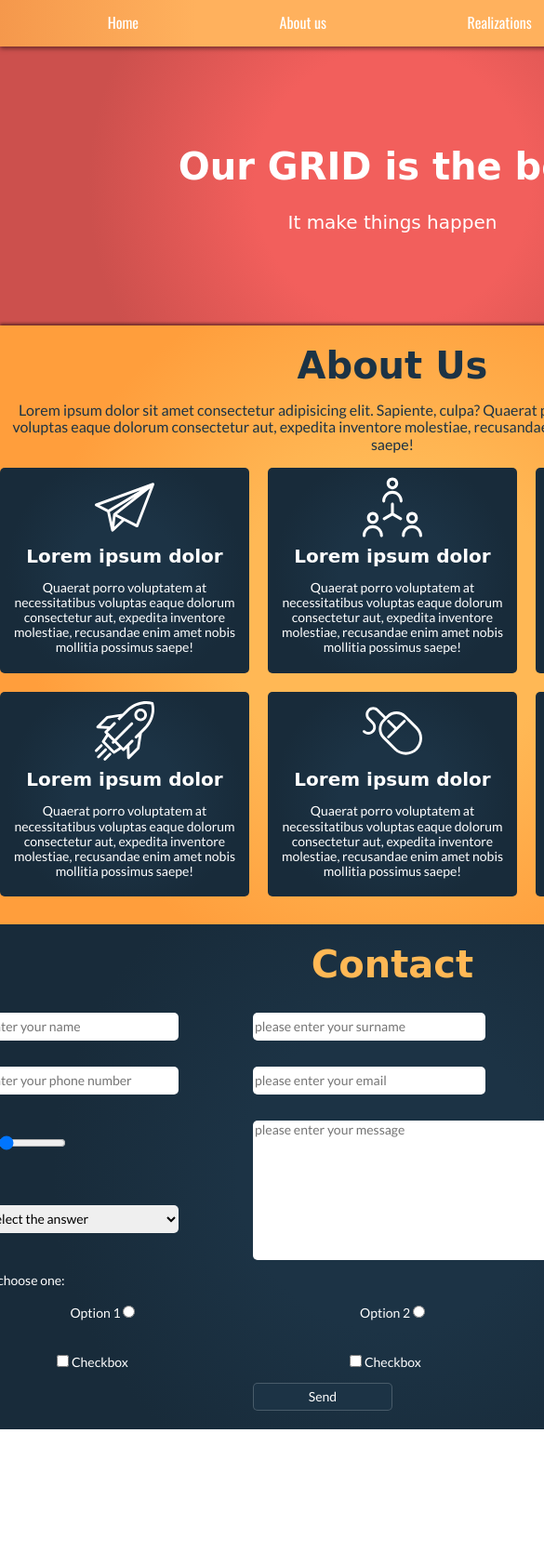
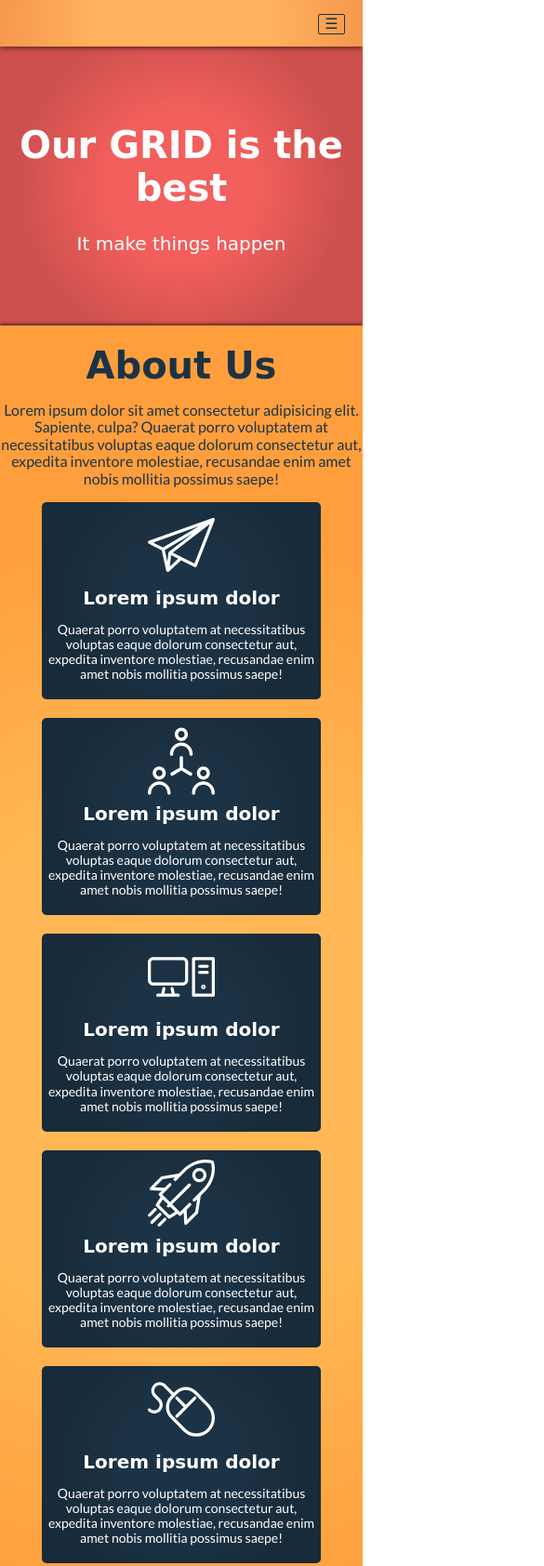
Before and after one commit to shzgfx/gridtraining, a plain HTML site: page index.html in a window 390 px wide. Shown: the top 1684 px of the page at 93% size, 585 px wide, since content can reach past the window. Before the commit the page ends 1537 px from the top, so only its background shows below. Drawn offline with nearby package versions, Linux system fonts and the light colour scheme; a web font is replaced by a local one.

Commit message:
added responsive and hamburger menu

```diff
--- a/css/main.css
+++ b/css/main.css
@@ -37,12 +37,19 @@ body {
     position: relative;
 }
 
-.nav {
-    margin: 15px auto;
-    max-width: 960px;
+.nav__menu {
     list-style: none;
     display: flex;
-    justify-content: space-around;
+    justify-content: center;
+    max-width: 960px;
+    padding: 0;
+}
+.nav__container {
+    display: flex;
+    justify-content: center;
+}
+.nav__switcher {
+    display: none;
 }
 
 .nav__link {
@@ -50,6 +57,7 @@ body {
     text-decoration: none;
     font-size: 16px;
     color: #fff;
+    margin: 0 20px;
 }
 .nav__link:hover {
     color: rgb(28,51,69);
@@ -94,7 +102,6 @@ body {
 .wrapper {
     grid-area: wrapper;
     display: flex;
-    justify-content: center;
     flex-direction: column;
     align-items: center;
     box-shadow: 0px -2px 3px 0px rgba(0, 0, 0, 50%);
@@ -116,7 +123,7 @@ body {
     font-size: 40px;
     color: rgb(28,51,69);
     margin: 0px 0px;
-    padding:
+
 }
 
 .wrapper__paragraph {
@@ -139,8 +146,6 @@ body {
 
 .highlights__content {
     max-width: 300px;
-    /*background: rgb(255,183,81);
-    background: radial-gradient(circle, rgba(255,183,81,1) 33%, rgba(255,189,113,1) 73%);*/
     border-radius: 5px;
     background: rgb(28,51,69);
     background: radial-gradient(circle, rgba(28,51,69,1) 33%, rgba(24,43,58,1) 73%);
@@ -210,6 +215,7 @@ body {
     box-shadow: none;
     border: none;
     width: 250px;
+    max-width: 250px;
 
 }
 
@@ -233,6 +239,10 @@ body {
 
 .form__email {
     grid-area: email;
+}
+
+.form__password {
+    grid-area: password;
 }
 
 .form__range {
@@ -268,7 +278,6 @@ body {
 }
 
 .form__textarea {
-    width: 580px;
     max-width: 600px;
     height: 150px;
     border-radius: 5px;
@@ -305,6 +314,7 @@ body {
 }
 .form__file {
     grid-area: file;
+    display: flex;
 }
 .form__file--input {
     display: none;
@@ -328,3 +338,136 @@ body {
     animation-duration: 1s;
     background-color: rgb(12, 85, 141);
 }
+
+
+@media screen and (max-width: 800px) {
+    body {
+        min-width: auto;
+    }
+
+    .container {
+        text-align: center;
+        grid-template-columns: 1fr;
+    }
+
+    .header {
+        min-height: 50px;
+        height: auto;
+    }
+
+    .nav__switcher {
+        display: block;
+        margin-left: auto;
+        margin-right: 5%;
+        margin-top: 15px;
+        background: none;
+        border: solid 1px rgba(28,51,69,1);
+        border-radius: 2px;
+        color: rgba(28,51,69,1);
+    }
+
+    .nav__switcher:hover {
+        background-color: rgba(28,51,69,1);
+        color: #fff;
+        animation-name: switcher;
+        animation-duration: 1s;
+    }
+
+    @keyframes switcher {
+        from {
+            background: none;
+            color:  rgba(28,51,69,1);
+        }
+        to {
+            background-color:rgba(28,51,69,1);
+            color: #fff;
+        }
+    }
+
+    .nav__menu {
+        display: none;
+
+    }
+
+    .nav__menu--visible{
+        display: flex;
+        flex-direction: column;
+        text-align: center;
+
+    }
+
+
+    .nav__link:hover {
+        color: rgb(28,51,69);
+        animation-duration: 1s;
+        animation-name: ho;
+    }
+
+    .wrapper__header {
+        text-align: center;
+        margin: 0;
+    }
+
+    .highlights {
+        grid-template-columns: auto;
+        grid-template-areas:
+                "highlights__content";
+    }
+
+    .form__container {
+        width: auto;
+        grid-template-columns: auto;
+        grid-template-areas: "name"
+                            "surname"
+                            "age"
+                            "phone"
+                            "email"
+                            "password"
+                            "range"
+                            "answear"
+                            "message"
+                            "inputs"
+                            "check"
+                            "file"
+                            "submit";
+        grid-row-gap: 10px;
+        font-family: 'Lato', sans-serif;
+
+    }
+
+    .form__radio {
+        width: auto;
+        flex-direction: column;
+        align-items: center;
+        text-align: center;
+    }
+
+    .form__legend {
+        margin: 0 auto;
+    }
+
+    .form__check--container {
+        grid-area: check;
+        display: flex;
+        flex-direction: column;
+        justify-content: center;
+        align-items: center;
+    }
+
+    .form__message {
+        grid-area: message;
+        display: flex;
+        justify-content: center;
+    }
+
+    .form__textarea {
+        border-radius: 5px;
+        margin: 0;
+        border: none;
+    }
+
+    .form__file {
+        display: flex;
+        justify-content: center;
+    }
+}
--- a/index.html
+++ b/index.html
@@ -11,8 +11,9 @@
   <body>
     <div class="container">
         <header class="header">
-            <nav>
-                <ul class="nav">
+            <button class="nav__switcher nav__switcher--js">☰</button>
+            <nav class="nav__container">
+                <ul class="nav__menu nav__menu--js">
                     <li><a class="nav__link" href="">Home</a></li>
                     <li><a class="nav__link" href="">About us</a></li>
                     <li><a class="nav__link" href="">Realizations</a></li>
@@ -147,7 +148,7 @@
                     </p>
 
                     <fieldset class="form__radio">
-                        <legend>Please choose one:</legend>
+                        <legend class="form__legend">Please choose one:</legend>
                         <p>
                             <label for="radio1">Option 1</label>
                             <input type="radio" name="radio" id="radio1">
@@ -201,8 +202,9 @@
                     <p class="form__message">
                         <textarea class="form__textarea" placeholder="please enter your message" id="message" name="message"></textarea>
                     </p>
-
-                    <input class="form__button" type="submit" value="Send">
+                    <div>
+                        <input class="form__button" type="submit" value="Send">
+                    </div>
                 </form>
             </div>
         </section>
@@ -210,5 +212,6 @@
 
         <footer></footer>
     </div>
+    <script type="text/javascript" src="js/main.js"></script>
   </body>
 </html>
--- /dev/null
+++ b/js/main.js
@@ -0,0 +1,8 @@
+const navigationSwitcher = document.querySelector(".nav__switcher--js");
+
+navigationSwitcher.addEventListener('click', (e) => {
+    const navigationMenu = document.querySelector(".nav__menu--js")
+    navigationMenu.classList.toggle("nav__menu--visible");
+
+    }
+)
```
